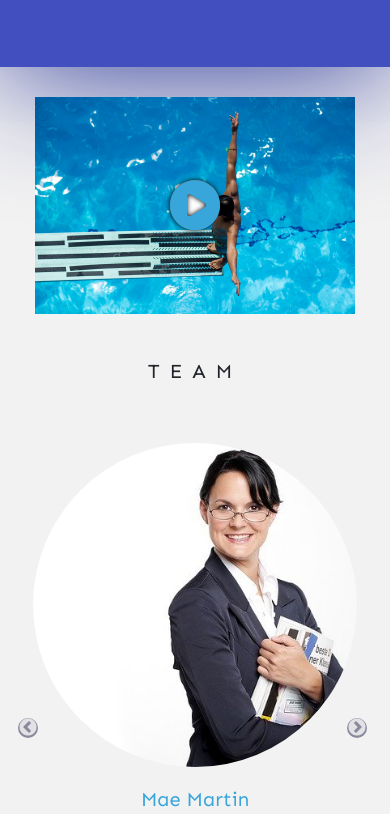
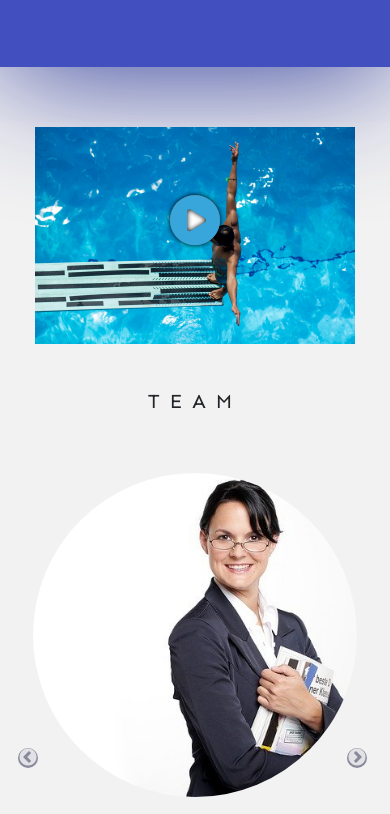
Before and after one commit to Malgorzata-Niemczyk/landing-page-social-crypto-trading-platform, a plain HTML site: page index.html in a window 390 px wide. Shown: the part 895-1709 px from the top of the page. Drawn offline with nearby package versions, Linux system fonts and the light colour scheme.

Commit message:
increase the top margin for the video image for smaller screens

```diff
--- a/css/medium.css
+++ b/css/medium.css
@@ -5,6 +5,10 @@
 
 .navbar__links li a {
     padding: 5px;
+}
+
+.video__mobile__img {
+    margin-top: 30px;
 }
 
 .footer__links ul {
```
